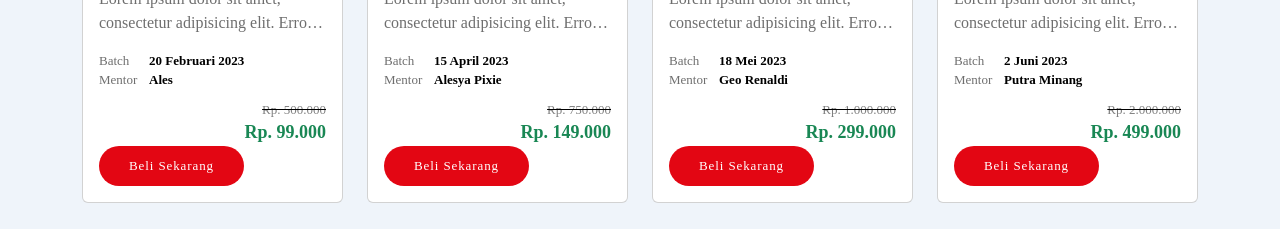
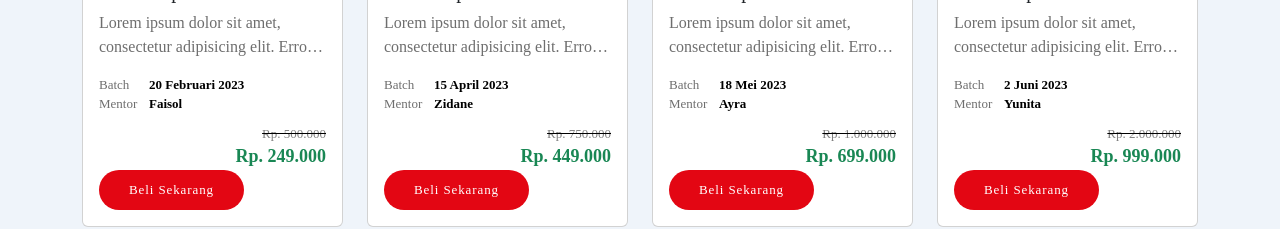
Before and after one commit to mzfais/my-react-app, a React (Create React App) app: page / in a window 1280 px wide. Shown: the part 711-940 px from the top of the page. Built offline with nearby package versions, Linux system fonts and the light colour scheme.

Commit message:
get productlist from data

```diff
--- a/src/pages/Home/index.jsx
+++ b/src/pages/Home/index.jsx
@@ -2,6 +2,7 @@ import Header from "../../components/Navbar";
 import Hero from "../../components/Hero";
 import ProductList from "../../components/ProductList";
 import Footer from "../../components/Footer";
+import Products from "../../data/Products";
 
 function Home() {
   const navBarList = [
@@ -9,50 +10,12 @@ function Home() {
     { page: "Bidang Ilmu", url: "#bidang" },
     { page: "Tentang Edspert", url: "#about" },
   ];
-  const productList = [
-    {
-      image:
-        "https://images.unsplash.com/photo-1633356122102-3fe601e05bd2?ixlib=rb-4.0.3&ixid=MnwxMjA3fDB8MHxzZWFyY2h8MXx8cmVhY3R8ZW58MHx8MHx8&auto=format&fit=crop&w=500&q=60",
-      tittle: "React Js",
-      tanggal: "20 Februari 2023",
-      mentor: "Ales",
-      hg_asli: "Rp. 500.000",
-      hg_promo: "Rp. 99.000",
-    },
-    {
-      image:
-        "https://images.unsplash.com/photo-1653387300291-bfa1eeb90e16?ixlib=rb-4.0.3&ixid=MnwxMjA3fDB8MHxwaG90by1wYWdlfHx8fGVufDB8fHx8&auto=format&fit=crop&w=870&q=80",
-      tittle: "Vue Js",
-      tanggal: "15 April 2023",
-      mentor: "Alesya Pixie",
-      hg_asli: "Rp. 750.000",
-      hg_promo: "Rp. 149.000",
-    },
-    {
-      image:
-        "https://images.unsplash.com/photo-1526498460520-4c246339dccb?ixlib=rb-4.0.3&ixid=MnwxMjA3fDB8MHxwaG90by1wYWdlfHx8fGVufDB8fHx8&auto=format&fit=crop&w=2070&q=80",
-      tittle: "Next Js",
-      tanggal: "18 Mei 2023",
-      mentor: "Geo Renaldi",
-      hg_asli: "Rp. 1.000.000",
-      hg_promo: "Rp. 299.000",
-    },
-    {
-      image:
-        "https://images.unsplash.com/photo-1653387137517-fbc54d488ed8?ixlib=rb-4.0.3&ixid=MnwxMjA3fDB8MHxwaG90by1wYWdlfHx8fGVufDB8fHx8&auto=format&fit=crop&w=2070&q=80",
-      tittle: "Full Stack Develoepr",
-      tanggal: "2 Juni 2023",
-      mentor: "Putra Minang",
-      hg_asli: "Rp. 2.000.000",
-      hg_promo: "Rp. 499.000",
-    },
-  ];
 
   return (
     <div>
       <Header navbars={navBarList} />
       <Hero />
-      <ProductList productList={productList} />
+      <ProductList productList={Products} />
       <Footer />
     </div>
   );
```
